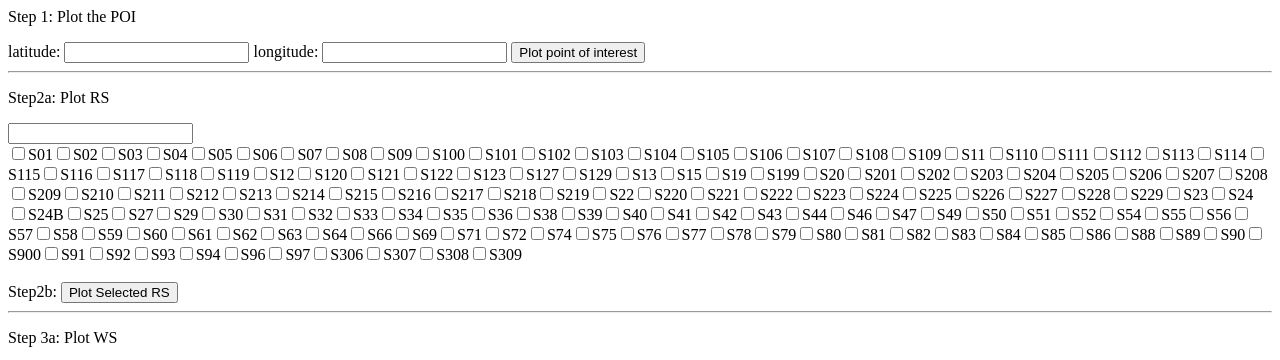
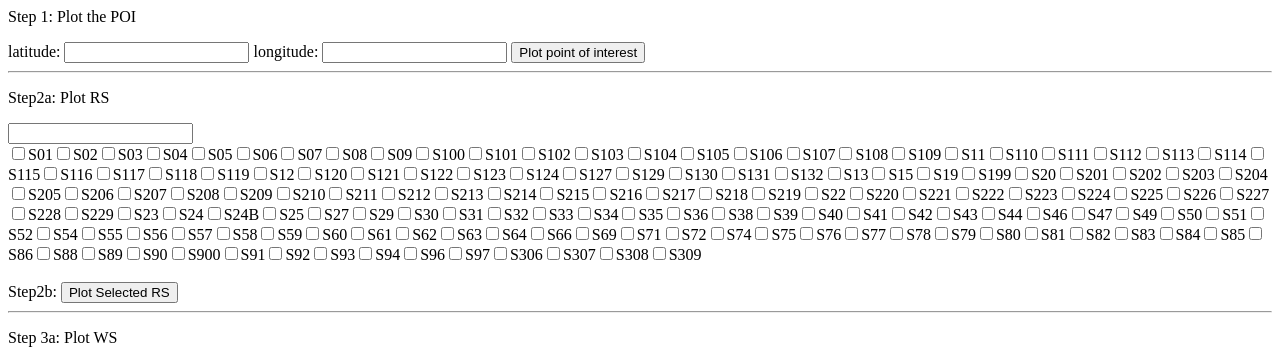
Before and after one commit to 001qez/001qez.github.io, a plain HTML site: page index.html in a window 1280 px wide. Shown: the top 360 px of the page. Drawn offline with nearby package versions, Linux system fonts and the light colour scheme.

Commit message:
Update index.html

```diff
--- a/index.html
+++ b/index.html
@@ -98,8 +98,12 @@
       S121: [1.37288, 103.722444],
       S122: [1.417313, 103.8249],
       S123: [1.3214, 103.8577],
+      S124: [1.36777, 103.982262],
       S127: [1.3057, 103.8782],
       S129: [1.325746, 103.939691],
+      S130: [1.310524, 103.763426],
+      S131: [1.368423, 103.885865],
+      S132: [1.337859, 103.695383],
       S13: [1.2833, 103.85],
       S15: [1.35, 103.883333],
       S19: [1.271667, 103.8],
```
